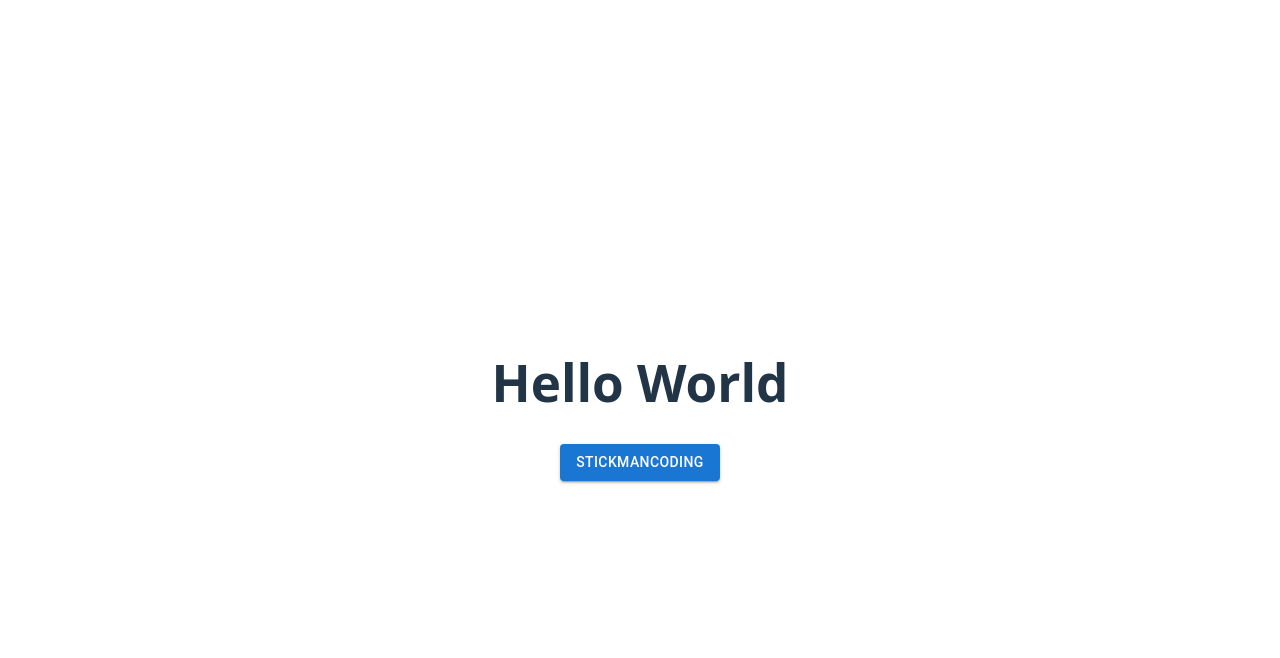
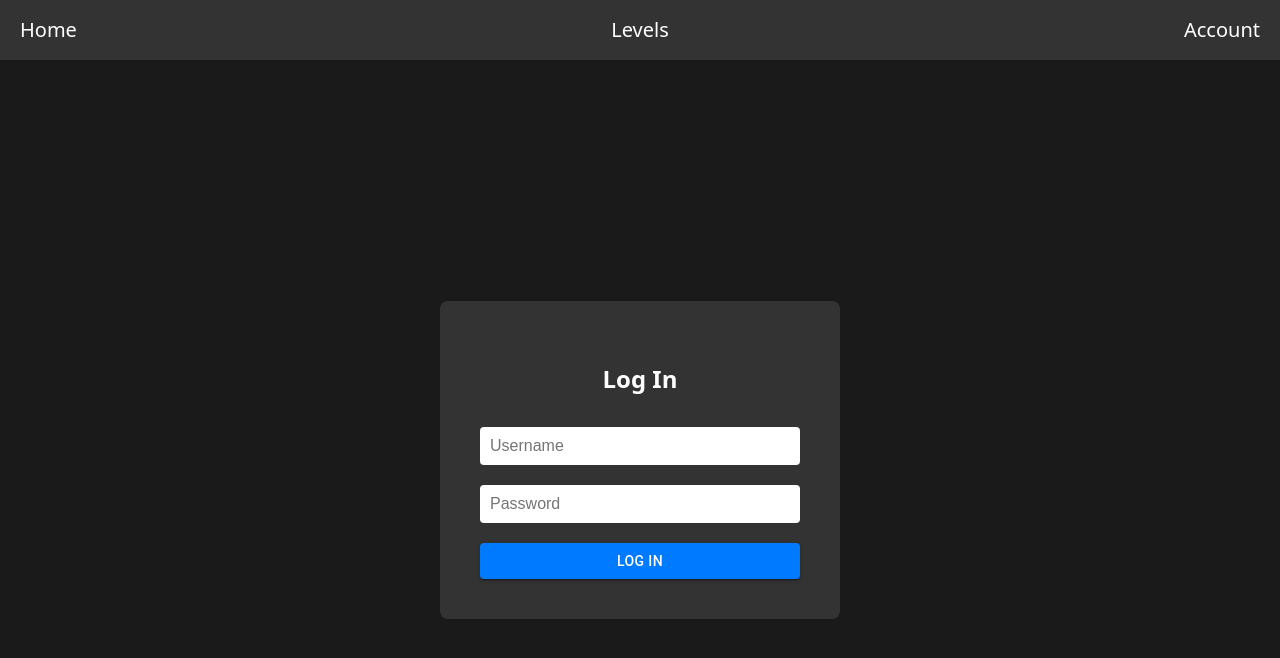
Before and after one commit to ayaank37/blueteam, a React (Vite) app in the folder client/: page /login in a window 1280 px wide. Shown: the top 658 px of the page. Built offline with nearby package versions, Linux system fonts and the light colour scheme.

Commit message:
Added React Router and set up Accounts Page

```diff
--- a/client/src/App.jsx
+++ b/client/src/App.jsx
@@ -1,18 +1,60 @@
-import './App.css'
-import Button from '@mui/material/Button';
-import Level from './Components/Level';
+import React from 'react';
+import { BrowserRouter as Router, Routes, Route, Link } from 'react-router-dom';
+
+import HomePage from './Pages/HomePage';
+import AccountPage from './Pages/AccountPage';
+import LoginPage from './Pages/LoginPage';
+import LevelsPage from './Pages/LevelsPage';  // import the new page
 
 function App() {
+  return (
+    <Router>
+      <nav style={{
+  backgroundColor: '#333',
+  padding: '10px 20px',
+  display: 'flex',
+  alignItems: 'center',
+  height: '60px',
+  boxSizing: 'border-box',
+  justifyContent: 'space-between',
+}}>
+  {/* Left - Home */}
+  <div style={{ flex: 1 }}>
+    <Link to="/" style={{ color: 'white', textDecoration: 'none', fontSize: '20px' }}>
+      Home
+    </Link>
+  </div>
+
+  {/* Center - Levels */}
+  <div style={{ flex: 1, textAlign: 'center' }}>
+    <Link to="/levels" style={{ color: 'white', textDecoration: 'none', fontSize: '20px' }}>
+      Levels
+    </Link>
+  </div>
+
+  {/* Right - Account */}
+  <div style={{ flex: 1, textAlign: 'right' }}>
+    <Link to="/account" style={{ color: 'white', textDecoration: 'none', fontSize: '20px' }}>
+      Account
+    </Link>
+  </div>
+</nav>
 
 
-  return (
-    <>
-      <div>
-        <Level></Level>
-       <Button variant='contained'>StickManCoding</Button>
+      <div style={{
+        height: 'calc(100vh - 60px)',
+        width: '100vw',
+        overflowY: 'auto',
+      }}>
+        <Routes>
+          <Route path="/" element={<HomePage />} />
+          <Route path="/account" element={<AccountPage />} />
+          <Route path="/login" element={<LoginPage />} />
+          <Route path="/levels" element={<LevelsPage />} />
+        </Routes>
       </div>
-    </>
-  )
+    </Router>
+  );
 }
 
-export default App
+export default App;
--- /dev/null
+++ b/client/src/Components/LoginButton.jsx
@@ -0,0 +1,29 @@
+import React from 'react';
+import Button from '@mui/material/Button';
+import { useNavigate } from 'react-router-dom';
+
+const LoginButton = () => {
+  const navigate = useNavigate();
+
+  const handleClick = () => {
+    navigate('/login');
+  };
+
+  return (
+    <Button
+      variant="contained"
+      style={{
+        background: '#333',
+        padding: '12px 40px',
+        fontSize: '1.1rem',
+        borderRadius: '6px',
+        color: 'white',
+      }}
+      onClick={handleClick}
+    >
+      Log in
+    </Button>
+  );
+};
+
+export default LoginButton;
--- /dev/null
+++ b/client/src/Pages/AccountPage.jsx
@@ -0,0 +1,86 @@
+import React from 'react';
+import LoginButton from '../Components/LoginButton';
+
+const AccountPage = () => {
+  return (
+    <div style={{
+      height: '100vh',
+      width: '100vw',
+      backgroundColor: '#1a1a1a',
+      color: 'white',
+      display: 'flex',
+      flexDirection: 'column',
+      alignItems: 'center',
+      padding: '40px 20px',
+      boxSizing: 'border-box',
+      gap: '40px',
+    }}>
+      <div style={{
+        backgroundColor: '#ccc',
+        width: '90%',
+        textAlign: 'center',
+        padding: '25px 15px',
+        fontSize: '2.5rem',
+        fontWeight: 'bold',
+        color: '#111',
+        borderRadius: '8px',
+        marginBottom: '40px'
+      }}>
+        Account Page
+      </div>
+
+      <div style={{
+        display: 'flex',
+        alignItems: 'center',
+        gap: '60px',
+        justifyContent: 'center',
+        flexWrap: 'wrap',
+        width: '90%',
+        maxWidth: '700px',
+      }}>
+        <div style={{ display: 'flex', flexDirection: 'column', alignItems: 'center' }}>
+          <div style={{
+            background: '#f3eded',
+            width: 80,
+            height: 80,
+            borderRadius: '50%',
+            marginBottom: '30px'
+          }} />
+
+          <div style={{ display: 'flex', gap: '20px' }}>
+            <div style={{
+              background: '#dc3545',
+              width: 60,
+              height: 60,
+              borderRadius: '50%',
+            }} />
+            <div style={{
+              background: '#007bff',
+              width: 60,
+              height: 60,
+              borderRadius: '50%',
+            }} />
+          </div>
+
+          <p style={{
+            marginTop: '25px',
+            fontSize: '1.2rem',
+            fontWeight: '600',
+            color: '#ccc'
+          }}>
+            Achievements
+          </p>
+        </div>
+
+        <div style={{ textAlign: 'center' }}>
+          <h1 style={{ marginBottom: '30px', fontSize: '3rem' }}>Level: 3</h1>
+          <h1 style={{ fontSize: '3rem' }}>GameBucks: 25</h1>
+        </div>
+      </div>
+
+      <LoginButton />
+    </div>
+  );
+};
+
+export default AccountPage;
--- /dev/null
+++ b/client/src/Pages/HomePage.jsx
@@ -0,0 +1,31 @@
+import React from 'react';
+import LoginButton from '../Components/LoginButton';
+
+const HomePage = () => {
+  return (
+    <div style={{
+      height: '100%',
+      width: '100%',
+      backgroundColor: '#1a1a1a',
+      color: 'white',
+      display: 'flex',
+      flexDirection: 'column',
+      alignItems: 'center',
+      justifyContent: 'center',
+      padding: '20px',
+      boxSizing: 'border-box',
+      textAlign: 'center',
+    }}>
+      <h1 style={{ fontSize: '3rem', marginBottom: '20px' }}>
+        Welcome to the Home Page
+      </h1>
+      <p style={{ fontSize: '1.5rem', maxWidth: '600px', marginBottom: '40px' }}>
+        Click "Account" in the navbar to view your account.
+      </p>
+
+      <LoginButton />
+    </div>
+  );
+};
+
+export default HomePage;
--- a/client/src/Pages/LevelsPage.jsx
+++ b/client/src/Pages/LevelsPage.jsx
@@ -0,0 +1,22 @@
+import React from 'react';
+
+const LevelsPage = () => {
+  return (
+    <div style={{
+      height: '100vh',
+      backgroundColor: '#1a1a1a',
+      color: 'white',
+      display: 'flex',
+      justifyContent: 'center',
+      alignItems: 'center',
+      fontSize: '2rem',
+      padding: '20px',
+      boxSizing: 'border-box',
+    }}>
+      <h1>Levels Page</h1>
+      <p>This is where you can display user levels, progress, or anything related.</p>
+    </div>
+  );
+};
+
+export default LevelsPage;
--- /dev/null
+++ b/client/src/Pages/LoginPage.jsx
@@ -0,0 +1,77 @@
+import React, { useState } from 'react';
+import Button from '@mui/material/Button';
+import { useNavigate } from 'react-router-dom';
+
+const LoginPage = () => {
+  const [username, setUsername] = useState('');
+  const [password, setPassword] = useState('');
+  const navigate = useNavigate();
+
+  const handleSubmit = (e) => {
+    e.preventDefault();
+    // Insert your authentication logic here if you have one
+    alert(`Logging in as ${username}`);
+    navigate('/');  // After login, go to home page
+  };
+
+  return (
+    <div style={{
+      height: '100vh',
+      backgroundColor: '#1a1a1a',
+      color: 'white',
+      display: 'flex',
+      justifyContent: 'center',
+      alignItems: 'center',
+      padding: '20px',
+      boxSizing: 'border-box',
+    }}>
+      <form onSubmit={handleSubmit} style={{
+        display: 'flex',
+        flexDirection: 'column',
+        gap: '20px',
+        backgroundColor: '#333',
+        padding: '40px',
+        borderRadius: '8px',
+        width: '320px',
+      }}>
+        <h2 style={{ textAlign: 'center', marginBottom: '10px' }}>Log In</h2>
+
+        <input
+          type="text"
+          placeholder="Username"
+          value={username}
+          onChange={e => setUsername(e.target.value)}
+          required
+          style={{
+            padding: '10px',
+            fontSize: '1rem',
+            borderRadius: '4px',
+            border: 'none',
+            outline: 'none',
+          }}
+        />
+
+        <input
+          type="password"
+          placeholder="Password"
+          value={password}
+          onChange={e => setPassword(e.target.value)}
+          required
+          style={{
+            padding: '10px',
+            fontSize: '1rem',
+            borderRadius: '4px',
+            border: 'none',
+            outline: 'none',
+          }}
+        />
+
+        <Button type="submit" variant="contained" style={{ backgroundColor: '#007bff' }}>
+          Log In
+        </Button>
+      </form>
+    </div>
+  );
+};
+
+export default LoginPage;
--- /dev/null
+++ b/package.json
@@ -0,0 +1,5 @@
+{
+  "dependencies": {
+    "react-router-dom": "^7.6.2"
+  }
+}
```
Also changed, not shown: 1 other file (tests, documents, lock files or other folders).
